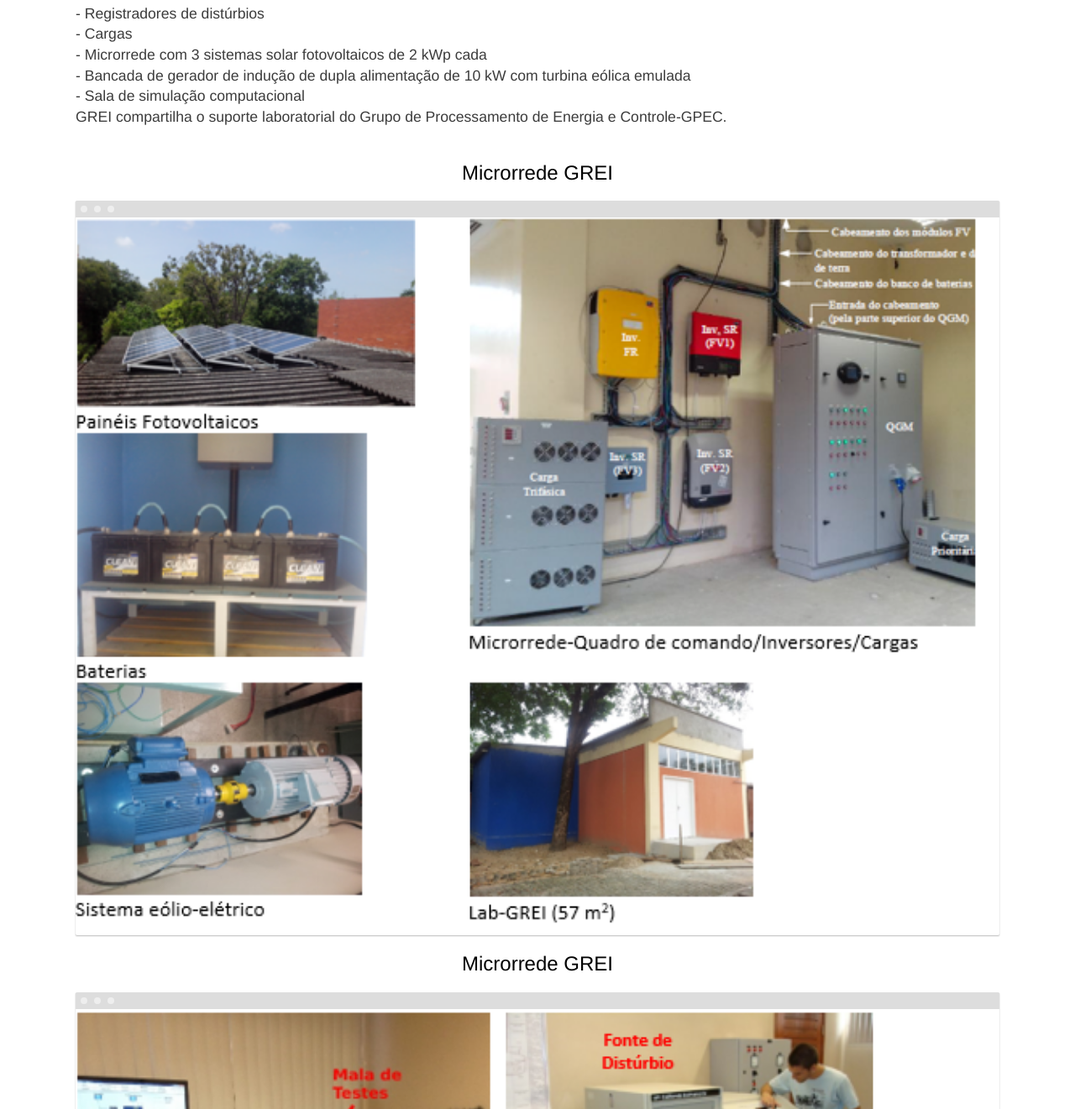
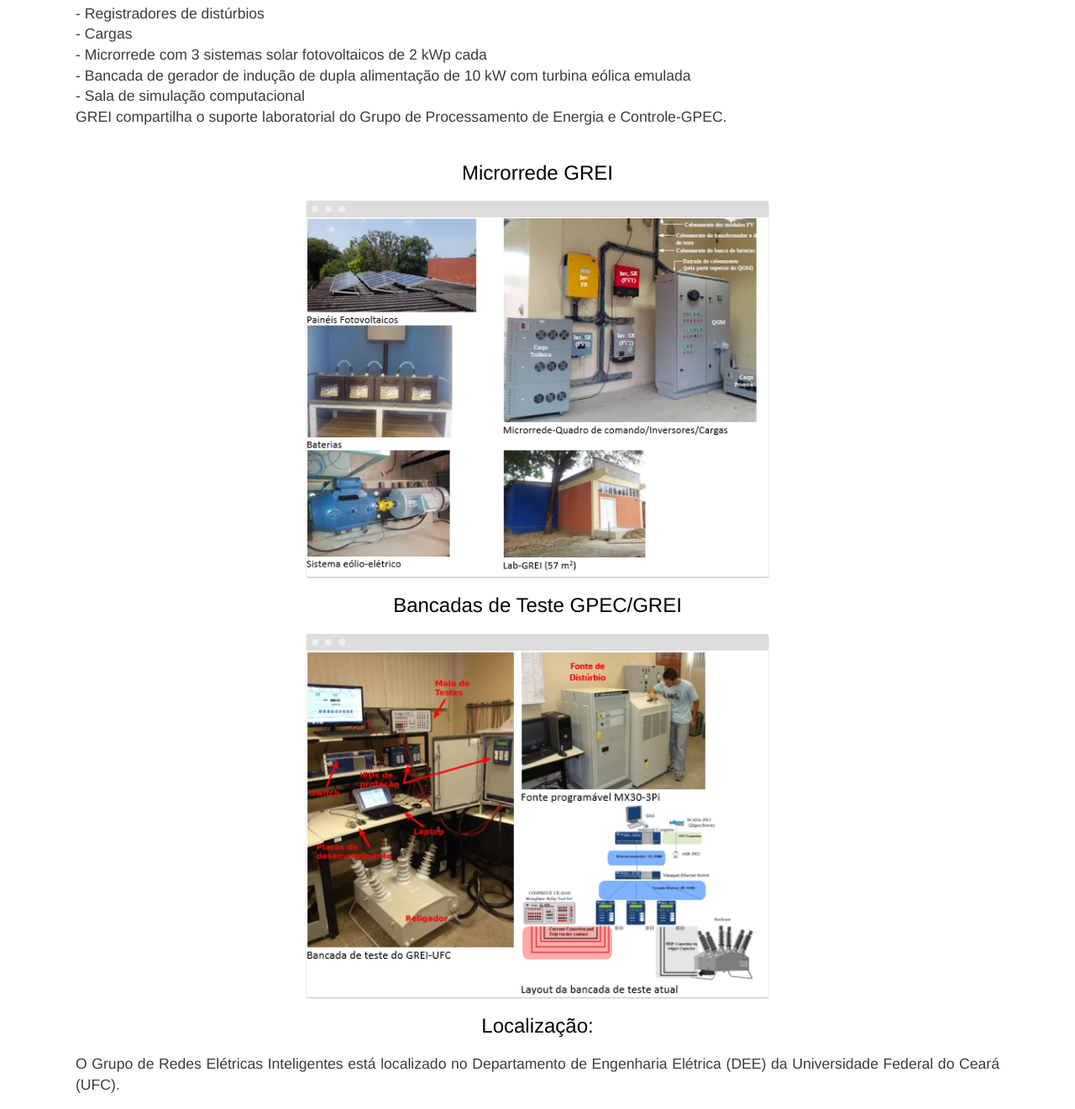
Before and after one commit to Gabriell89222/Gabriell89222.github.io, a Jekyll site: the page built from contact.html, in a window 1280 px wide, cut to the strip 557-1878 px from the top of the page. Shown: the whole strip at 84% size. Built offline with Jekyll 4.4.1, drawn with Linux system fonts in a browser that asks for light colours.

Commit message:
Ajuste aba instalação v-1.11

```diff
--- a/_sass/layout.scss
+++ b/_sass/layout.scss
@@ -59,6 +59,7 @@ header {
 }
 
 .screenshot{
+	width: 50%;
 	max-width: 100%;
 	height: auto;
 	display: block;
--- a/contact.html
+++ b/contact.html
@@ -34,7 +34,7 @@ description:
 		</div>
 		<div class="container flex">
 			<div class="text editable">
-				<h2 class="Publicação">Microrrede GREI</h2>
+				<h2 class="Publicação">Bancadas de Teste GPEC/GREI</h2>
 				<img src="/images/loc/banc.png" alt="Bancada de teste" class="screenshot editable" width="50%" data-cms-source="/index.html" data-cms-index="4">
 			</div>
 		</div>
@@ -44,7 +44,7 @@ description:
 				<p>
 					O Grupo de Redes Elétricas Inteligentes está localizado no Departamento de Engenharia Elétrica (DEE) da Universidade Federal do Ceará (UFC).
 				</p>
-				<iframe src="https://www.google.com/maps/embed?pb=!1m14!1m12!1m3!1d248.8314359053438!2d-38.57681474312961!3d-3.744031449427879!2m3!1f0!2f0!3f0!3m2!1i1024!2i768!4f13.1!5e0!3m2!1spt-PT!2sbr!4v1712721486131!5m2!1spt-PT!2sbr" width="100" height="150" style="border:0;" allowfullscreen="" loading="lazy" referrerpolicy="no-referrer-when-downgrade"></iframe>
+				<iframe src="https://www.google.com/maps/embed?pb=!1m14!1m12!1m3!1d248.8314359053438!2d-38.57681474312961!3d-3.744031449427879!2m3!1f0!2f0!3f0!3m2!1i1024!2i768!4f13.1!5e0!3m2!1spt-PT!2sbr!4v1712721486131!5m2!1spt-PT!2sbr" width="70%" height="150" style="border:0;" allowfullscreen="" loading="lazy" referrerpolicy="no-referrer-when-downgrade"></iframe>
 			</div>
 		</div>
 	</section>
```
